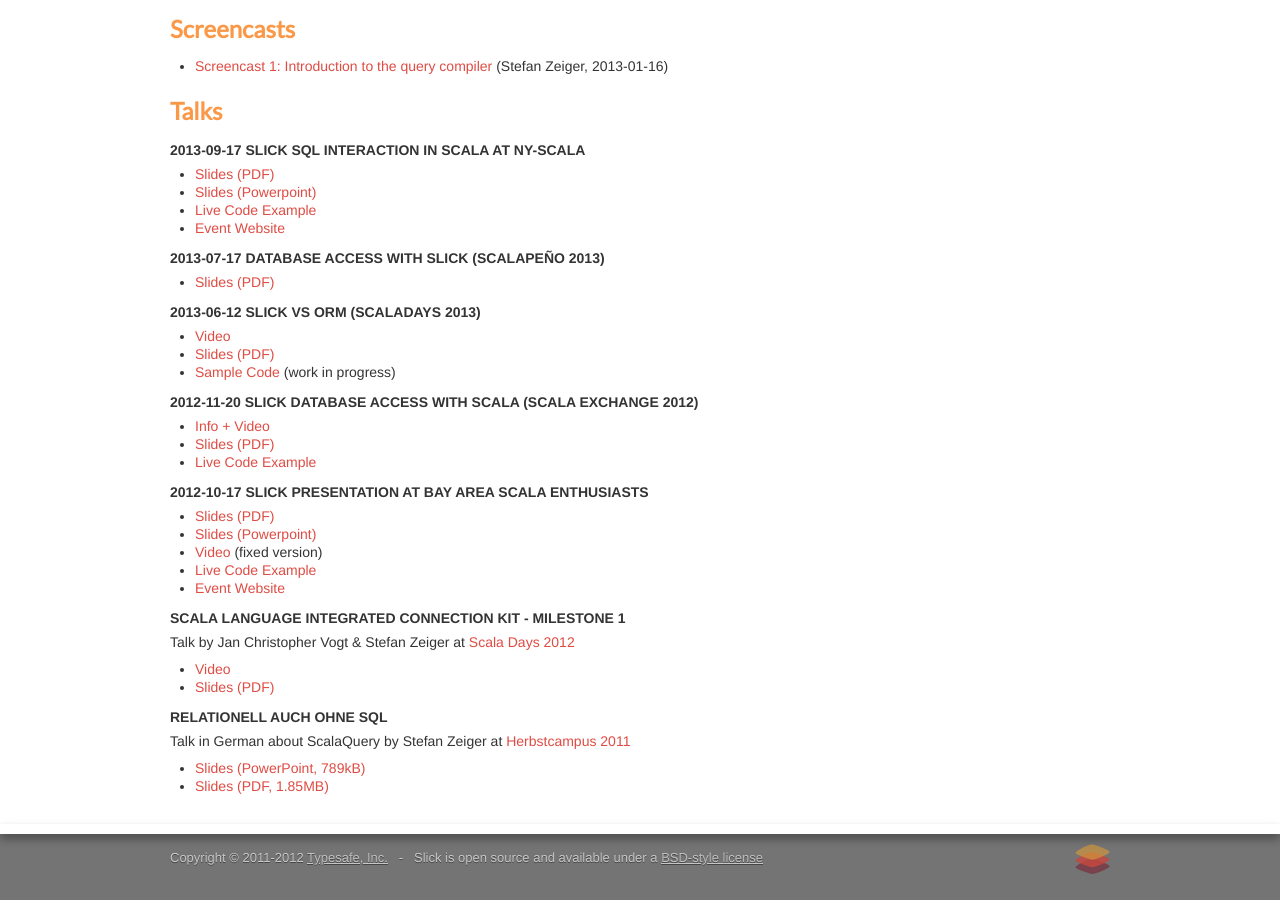
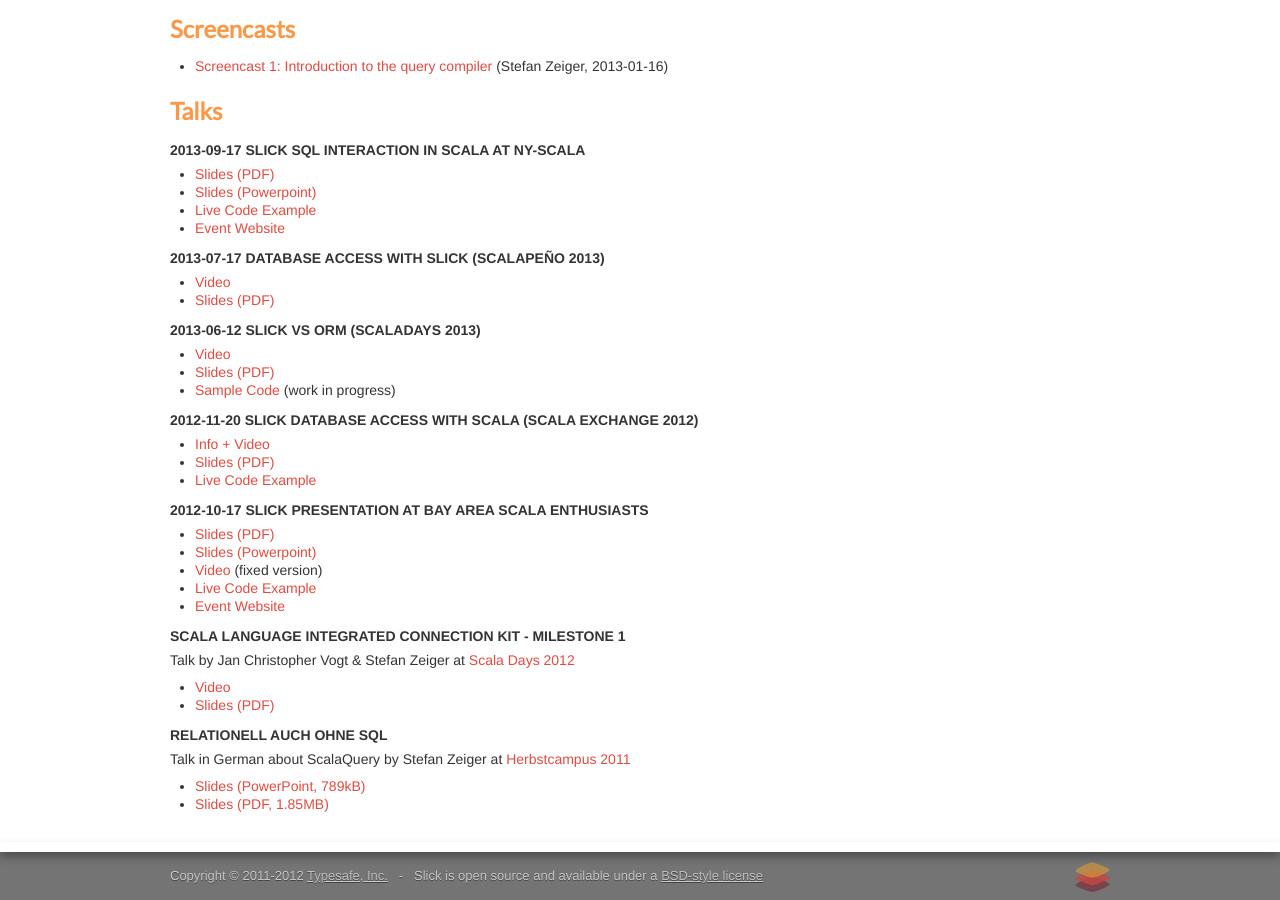
Before and after one commit to slick/slick.github.com, a Jekyll site: the page built from docs/index.md, in a window 1280 px wide and 900 px high, scrolled down 823 px. Built offline with Jekyll 4.4.1, drawn with Linux system fonts in a browser that asks for light colours.

Commit message:
Add Scalapeño video.

```diff
--- a/docs/index.md
+++ b/docs/index.md
@@ -60,6 +60,7 @@
 
 #### 2013-07-17 Database Access with Slick (Scalapeño 2013)
 
+* [Video](http://parleys.com/play/52076d7fe4b0f42506c2a3e8/)
 * [Slides (PDF)](/talks/scalapeno2013/slick_scalapeno2013.pdf)
 
 #### 2013-06-12 Slick vs ORM (ScalaDays 2013)
```
